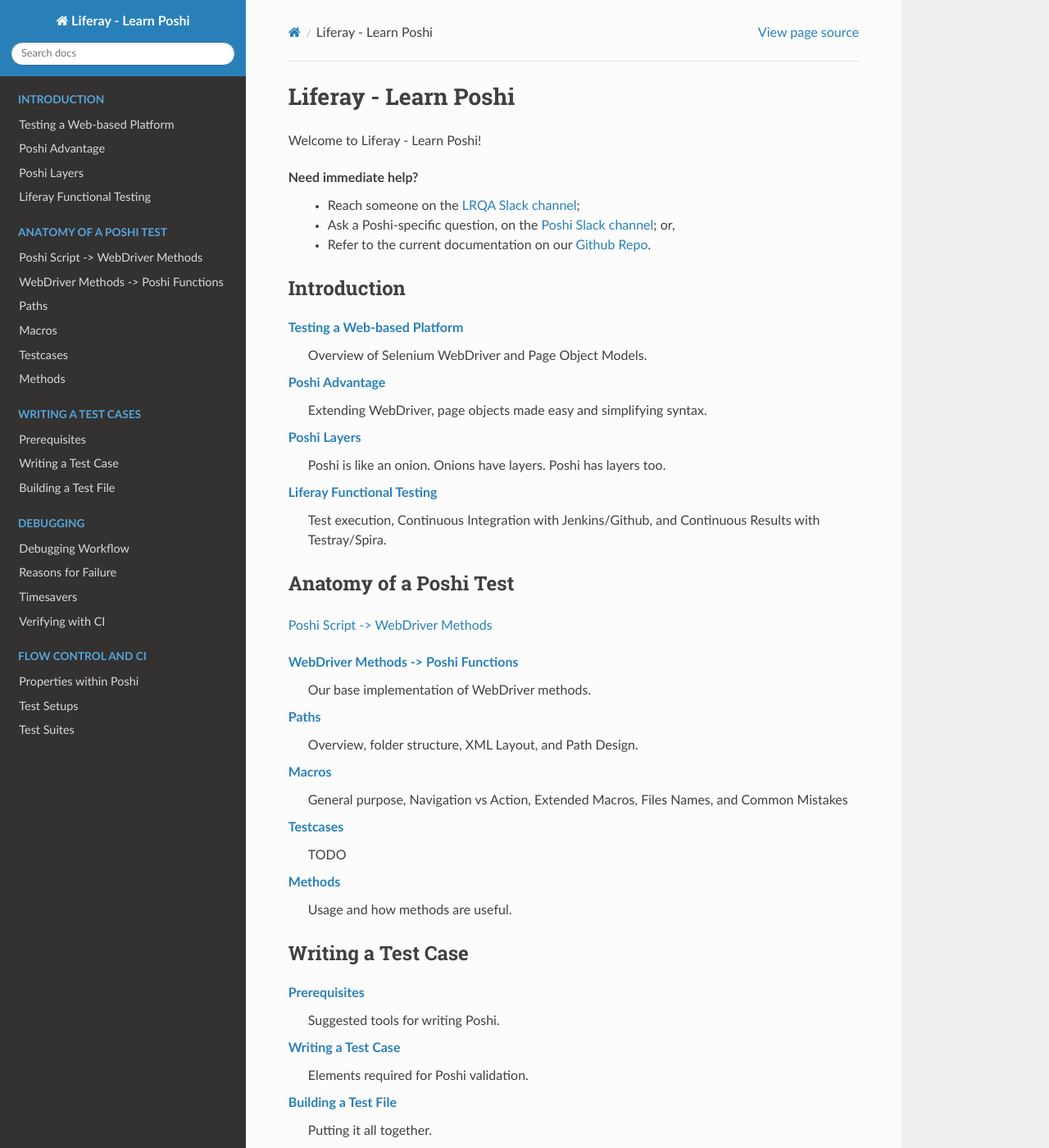
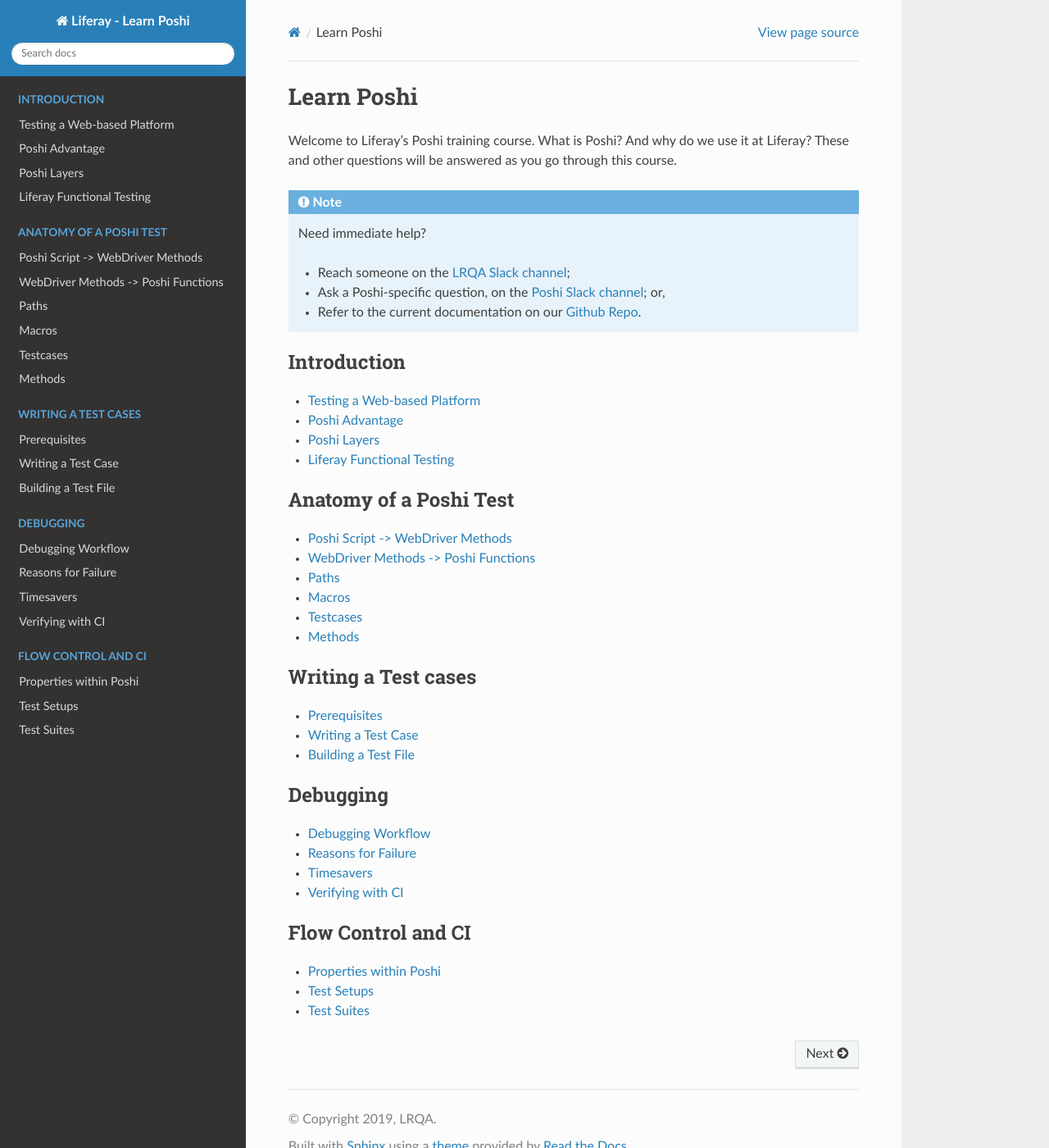
Before and after one commit to vicnate5/liferay-learn-poshi, a Sphinx documentation site: the page built from docs/index.rst, in a window 1280 px wide and 1400 px high. Shown: the whole window at 82% size. Built offline with Sphinx 7.4.7 and the Read the Docs theme 2.0.0, drawn with Linux system fonts in a browser that asks for light colours; some of the changed text lies outside the part shown.

Commit message:
LRQA-51977 Re-do intro page as table of contents

```diff
--- a/docs/index.rst
+++ b/docs/index.rst
@@ -1,48 +1,33 @@
 ======================
-Liferay - Learn Poshi
+Learn Poshi
 ======================
 
-Welcome to Liferay - Learn Poshi!
+Welcome to Liferay's Poshi training course. What is Poshi? And why do we use it at Liferay? These and other questions will be answered as you go through this course.
 
-Need immediate help?
-  * Reach someone on the `LRQA Slack channel`_;
-  * Ask a Poshi-specific question, on the `Poshi Slack channel`_; or,
-  * Refer to the current documentation on our `Github Repo`_.
+.. note:: Need immediate help?
+
+          * Reach someone on the `LRQA Slack channel`_;
+
+          * Ask a Poshi-specific question, on the `Poshi Slack channel`_; or,
+
+          * Refer to the current documentation on our `Github Repo`_.
 
 .. _LRQA Slack channel: https://liferay.slack.com/messages/CL84ZPHAT
 .. _Poshi Slack channel: https://liferay.slack.com/messages/CD7939WBE
 .. _Github Repo: https://github.com/liferay/liferay-qa-ee/tree/liferay-qa-docs
 
-Introduction
--------------
-
 .. toctree::
   :caption: Introduction
-  :hidden:
+  :name: sec-intro
 
   intro/01-testing-a-web-based-platform
   intro/02-poshi-advantage
   intro/03-poshi-layers
   intro/04-liferay-functional-testing
 
-:doc:`intro/01-testing-a-web-based-platform`
-  Overview of Selenium WebDriver and Page Object Models.
-
-:doc:`intro/02-poshi-advantage`
-  Extending WebDriver, page objects made easy and simplifying syntax.
-
-:doc:`intro/03-poshi-layers`
-  Poshi is like an onion. Onions have layers. Poshi has layers too.
-
-:doc:`intro/04-liferay-functional-testing`
-  Test execution, Continuous Integration with Jenkins/Github, and Continuous Results with Testray/Spira.
-
-Anatomy of a Poshi Test
-------------------------
-
 .. toctree::
   :caption: Anatomy of a Poshi Test
-  :hidden:
+  :name: sec-anatomy
 
   anatomy/01-poshi-script-webdriver-methods
   anatomy/02-webdriver-methods-poshi-functions
@@ -51,84 +36,27 @@
   anatomy/05-testcases
   anatomy/06-methods
 
-:doc:`anatomy/01-poshi-script-webdriver-methods`
-
-:doc:`anatomy/02-webdriver-methods-poshi-functions`
-  Our base implementation of WebDriver methods.
-
-:doc:`anatomy/03-paths`
-  Overview, folder structure, XML Layout, and Path Design.
-
-:doc:`anatomy/04-macros`
-  General purpose, Navigation vs Action, Extended Macros, Files Names, and
-  Common Mistakes
-
-:doc:`anatomy/05-testcases`
-  TODO
-
-:doc:`anatomy/06-methods`
-  Usage and how methods are useful.
-
-Writing a Test Case
---------------------
-
 .. toctree::
   :caption: Writing a Test cases
-  :hidden:
+  :name: sec-writing
 
   writing/01-prerequisites
   writing/02-writing-a-test-case
   writing/03-building-a-test-file
 
-:doc:`writing/01-prerequisites`
-  Suggested tools for writing Poshi.
-
-:doc:`writing/02-writing-a-test-case`
-  Elements required for Poshi validation.
-
-:doc:`writing/03-building-a-test-file`
-  Putting it all together.
-
-Debugging
-----------
-
 .. toctree::
   :caption: Debugging
-  :hidden:
+  :name: sec-debugging
 
   debugging/01-workflow
   debugging/02-reasons-for-failure
   debugging/03-timesavers
   debugging/04-verifying-with-ci
 
-:doc:`debugging/01-workflow`
-  Overview of the debugging process.
-
-:doc:`debugging/02-reasons-for-failure`
-  Investigating causes of failure.
-
-:doc:`debugging/03-timesavers`
-  Every minute saved is a minute earned.
-
-:doc:`debugging/04-verifying-with-ci`
-  Trust that you're doing a good job; but also, verify with CI.
-
-Flow Control and CI
---------------------
-
 .. toctree::
   :caption: Flow Control and CI
-  :hidden:
+  :name: sec-flowcontrol
 
   flowcontrol/01-properties-within-poshi
   flowcontrol/02-test-setups
   flowcontrol/03-test-suites
-
-:doc:`flowcontrol/01-properties-within-poshi`
-  Properties, property hierarchy, ant script setup properties.
-
-:doc:`flowcontrol/02-test-setups`
-  High level test setups and test-specific test properties.
-
-:doc:`flowcontrol/03-test-suites`
-  Purpose, globs, batches, overriding, and organizing test suites.
```
